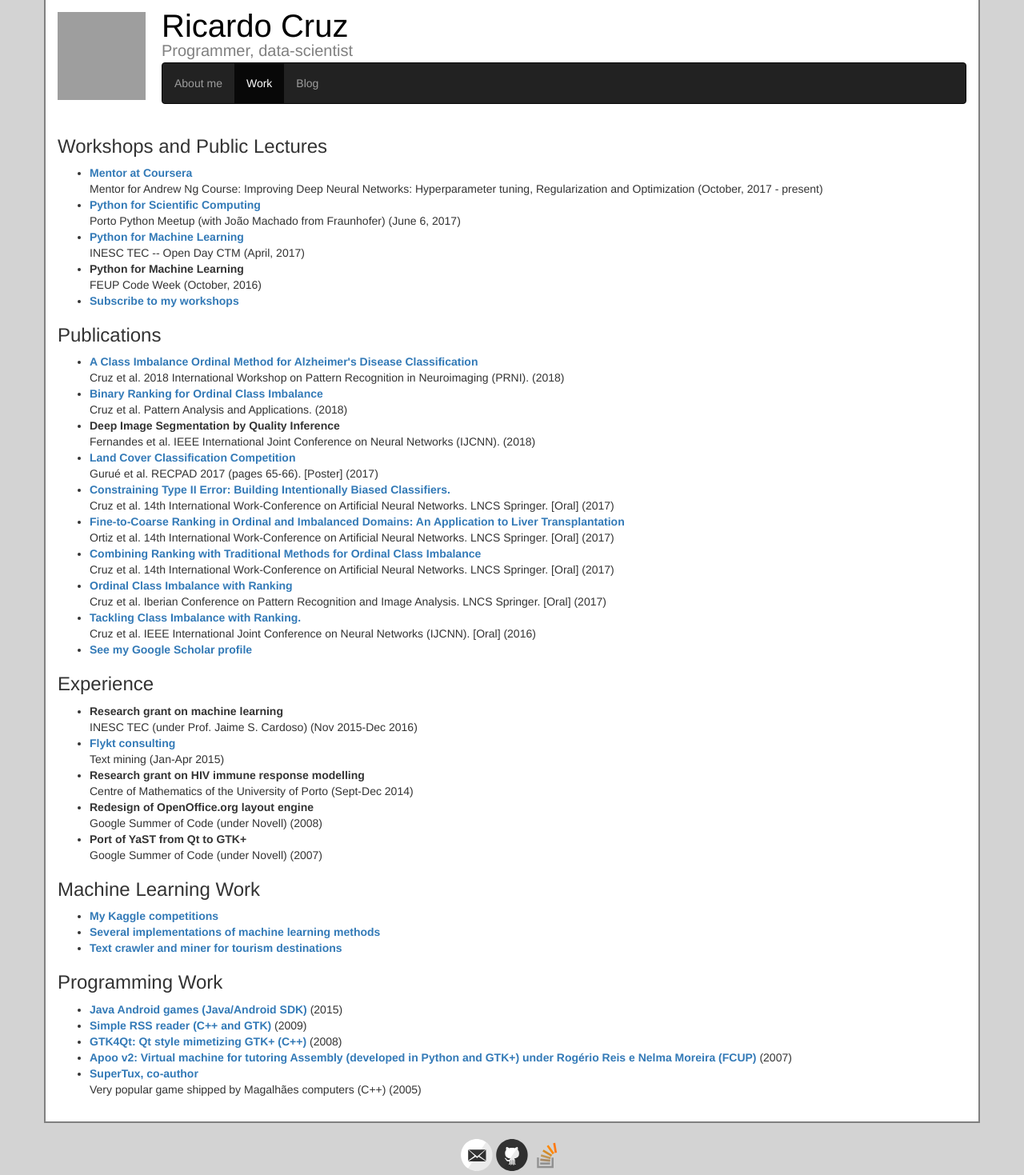
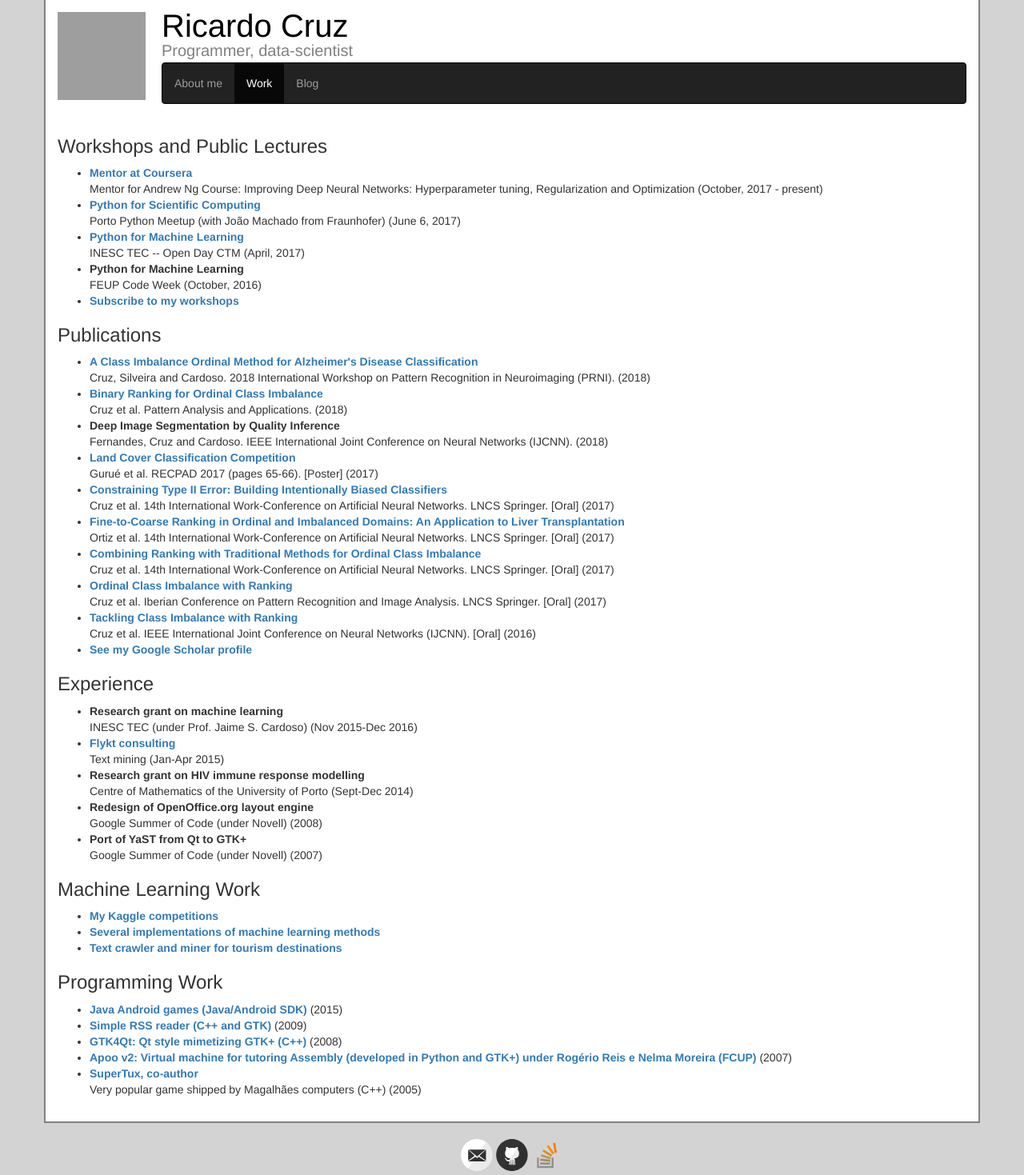
Before and after one commit to rpmcruz/rpmcruz.github.io, a Jekyll site: the page built from work.html, in a window 1280 px wide. Shown: the whole page at 80% size. Built offline with Jekyll 4.4.1, drawn with Linux system fonts in a browser that asks for light colours; grey boxes are pictures that could not be loaded.

Commit message:
Removed the dot in the title of the papers.

```diff
--- a/work.html
+++ b/work.html
@@ -13,15 +13,15 @@
 </ul>
 <h3>Publications</h3>
 <ul>
-<li><b><a href="https://ieeexplore.ieee.org/abstract/document/8423960/">A Class Imbalance Ordinal Method for Alzheimer's Disease Classification</a></b><br/>Cruz et al. 2018 International Workshop on Pattern Recognition in Neuroimaging (PRNI). (2018)</li>
+<li><b><a href="https://ieeexplore.ieee.org/abstract/document/8423960/">A Class Imbalance Ordinal Method for Alzheimer's Disease Classification</a></b><br/>Cruz, Silveira and Cardoso. 2018 International Workshop on Pattern Recognition in Neuroimaging (PRNI). (2018)</li>
 <li><b><a href="https://link.springer.com/epdf/10.1007/s10044-018-0705-4?author_access_token=p2L5jwabAzmA-hENM_mugfe4RwlQNchNByi7wbcMAY42mOH72RPQeb098_tyy79R09eJLVa1A5i0Fl8_sgW1ks0WseTTuEtHZyi1eB8zBX3Z7vgZBxHJZ3x26EzyODMrDn4oUkmT-tVcZK4oD3u4vQ%3D%3D">Binary Ranking for Ordinal Class Imbalance</a></b><br/>Cruz et al. Pattern Analysis and Applications. (2018)</li>
-<li><b>Deep Image Segmentation by Quality Inference</b><br/>Fernandes et al. IEEE International Joint Conference on Neural Networks (IJCNN). (2018)</li>
+<li><b>Deep Image Segmentation by Quality Inference</b><br/>Fernandes, Cruz and Cardoso. IEEE International Joint Conference on Neural Networks (IJCNN). (2018)</li>
 <li><b><a href="https://drive.google.com/file/d/0B8n5-Y-cA_5KQm1VckFBZDd4b1k/view">Land Cover Classification Competition</a></b><br/>Gurué et al. RECPAD 2017 (pages 65-66). [Poster] (2017)</li>
-<li><b><a href="https://link.springer.com/chapter/10.1007/978-3-319-59147-6_47">Constraining Type II Error: Building Intentionally Biased Classifiers.</a></b><br/>Cruz et al. 14th International Work-Conference on Artificial Neural Networks. LNCS Springer. [Oral] (2017)</li>
+<li><b><a href="https://link.springer.com/chapter/10.1007/978-3-319-59147-6_47">Constraining Type II Error: Building Intentionally Biased Classifiers</a></b><br/>Cruz et al. 14th International Work-Conference on Artificial Neural Networks. LNCS Springer. [Oral] (2017)</li>
 <li><b><a href="https://link.springer.com/chapter/10.1007/978-3-319-59147-6_45">Fine-to-Coarse Ranking in Ordinal and Imbalanced Domains: An Application to Liver Transplantation</a></b><br/>Ortiz et al. 14th International Work-Conference on Artificial Neural Networks. LNCS Springer. [Oral] (2017)</li>
 <li><b><a href="https://link.springer.com/chapter/10.1007/978-3-319-59147-6_46">Combining Ranking with Traditional Methods for Ordinal Class Imbalance</a></b><br/>Cruz et al. 14th International Work-Conference on Artificial Neural Networks. LNCS Springer. [Oral] (2017)</li>
 <li><b><a href="https://link.springer.com/chapter/10.1007/978-3-319-58838-4_1">Ordinal Class Imbalance with Ranking</a></b><br/>Cruz et al. Iberian Conference on Pattern Recognition and Image Analysis. LNCS Springer. [Oral] (2017)</li>
-<li><b><a href="http://ieeexplore.ieee.org/abstract/document/7727469/">Tackling Class Imbalance with Ranking.</a></b><br/>Cruz et al. IEEE International Joint Conference on Neural Networks (IJCNN). [Oral] (2016)</li>
+<li><b><a href="http://ieeexplore.ieee.org/abstract/document/7727469/">Tackling Class Imbalance with Ranking</a></b><br/>Cruz et al. IEEE International Joint Conference on Neural Networks (IJCNN). [Oral] (2016)</li>
 <li><b><a href="https://scholar.google.pt/citations?user=pSFY_gQAAAAJ&hl=pt-PT">See my Google Scholar profile</a></b></li>
 </ul>
 <h3>Experience</h3>
```
